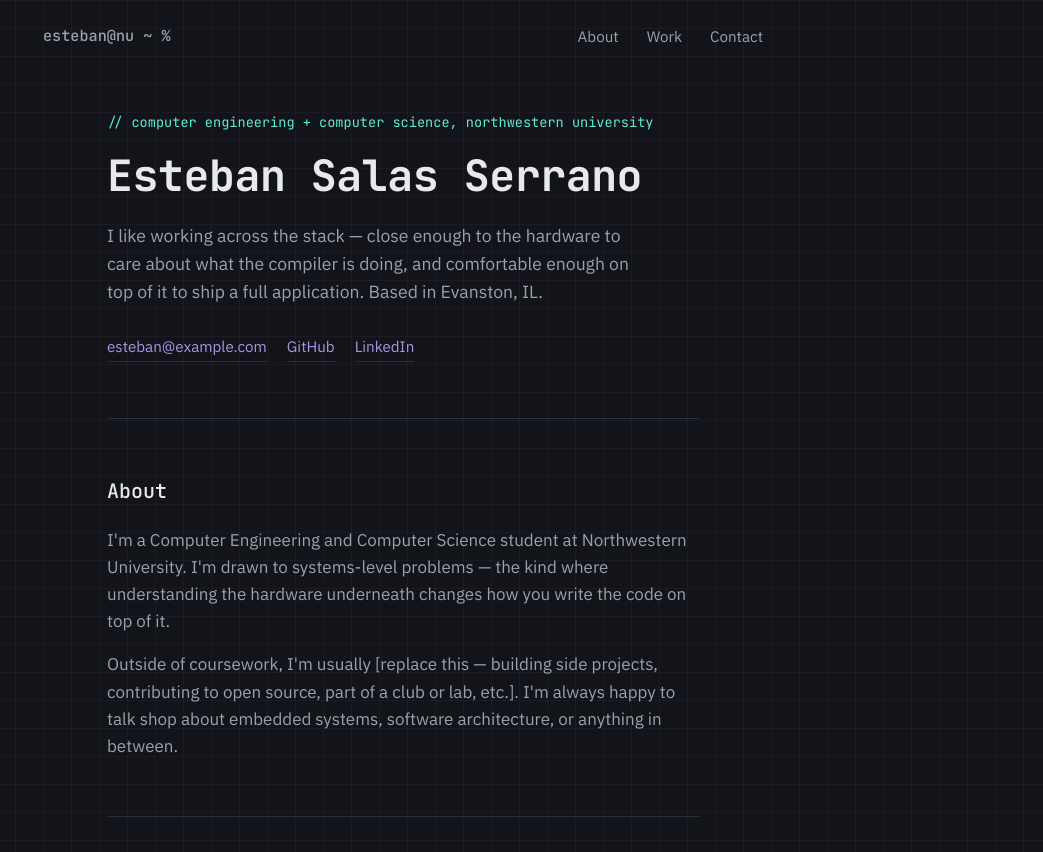
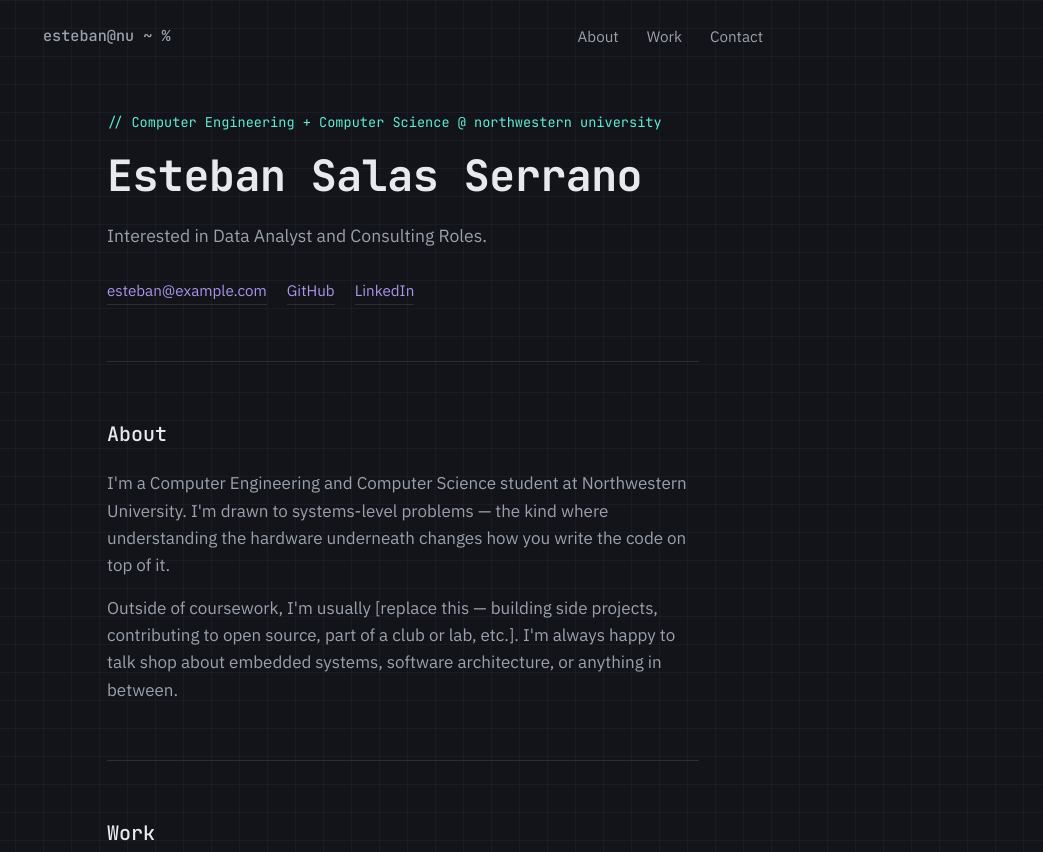
Before and after one commit to estebann8/website, a plain HTML site: page index.html in a window 1280 px wide. Shown: the top 852 px of the page, without its empty margins (237-1280 px from the left). Drawn offline with Linux system fonts and the light colour scheme.

Commit message:
description

```diff
--- a/index.html
+++ b/index.html
@@ -15,7 +15,7 @@
   <meta charset="UTF-8" />
   <meta name="viewport" content="width=device-width, initial-scale=1.0" />
   <title>Esteban Salas Serrano</title>
-  <meta name="description" content="Personal site of Esteban Salas Serrano, Computer Engineering + Computer Science student at Northwestern University." />
+  <meta name="description" content="Esteban Salas Serrano : Computer Engineering + Computer Science student @ Northwestern University." />
   <link rel="preconnect" href="https://fonts.googleapis.com" />
   <link rel="preconnect" href="https://fonts.gstatic.com" crossorigin />
   <link href="https://fonts.googleapis.com/css2?family=JetBrains+Mono:wght@400;500;700&family=IBM+Plex+Sans:wght@400;500&display=swap" rel="stylesheet" />
@@ -39,12 +39,10 @@
   <main id="top">
 
     <section class="hero">
-      <p class="eyebrow">// computer engineering + computer science, northwestern university</p>
+      <p class="eyebrow">// Computer Engineering + Computer Science @  northwestern university</p>
       <h1>Esteban Salas Serrano<span class="cursor" aria-hidden="true"></span></h1>
       <p class="hero-intro">
-        I like working across the stack — close enough to the hardware to
-        care about what the compiler is doing, and comfortable enough on
-        top of it to ship a full application. Based in Evanston, IL.
+        Interested in Data Analyst and Consulting Roles.
       </p>
       <div class="hero-links">
         <a href="mailto:esteban@example.com">esteban@example.com</a>
```
